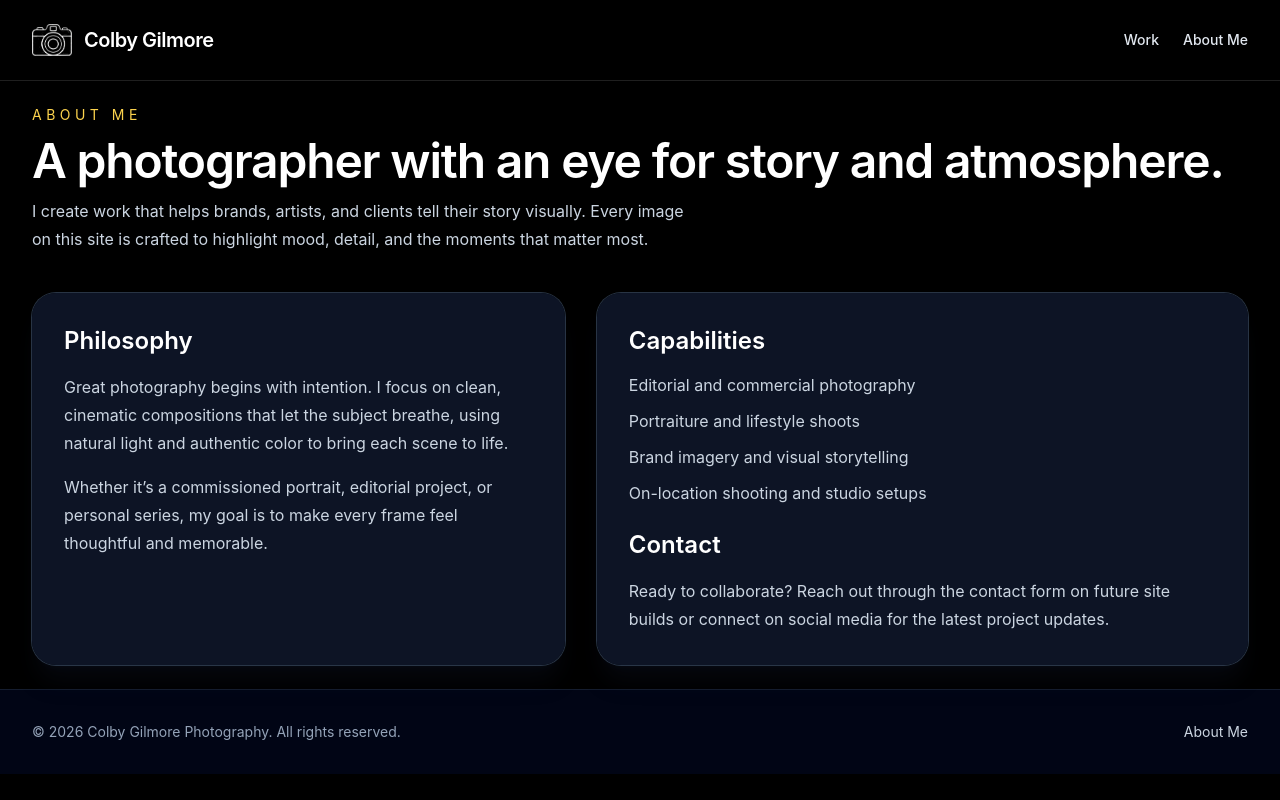
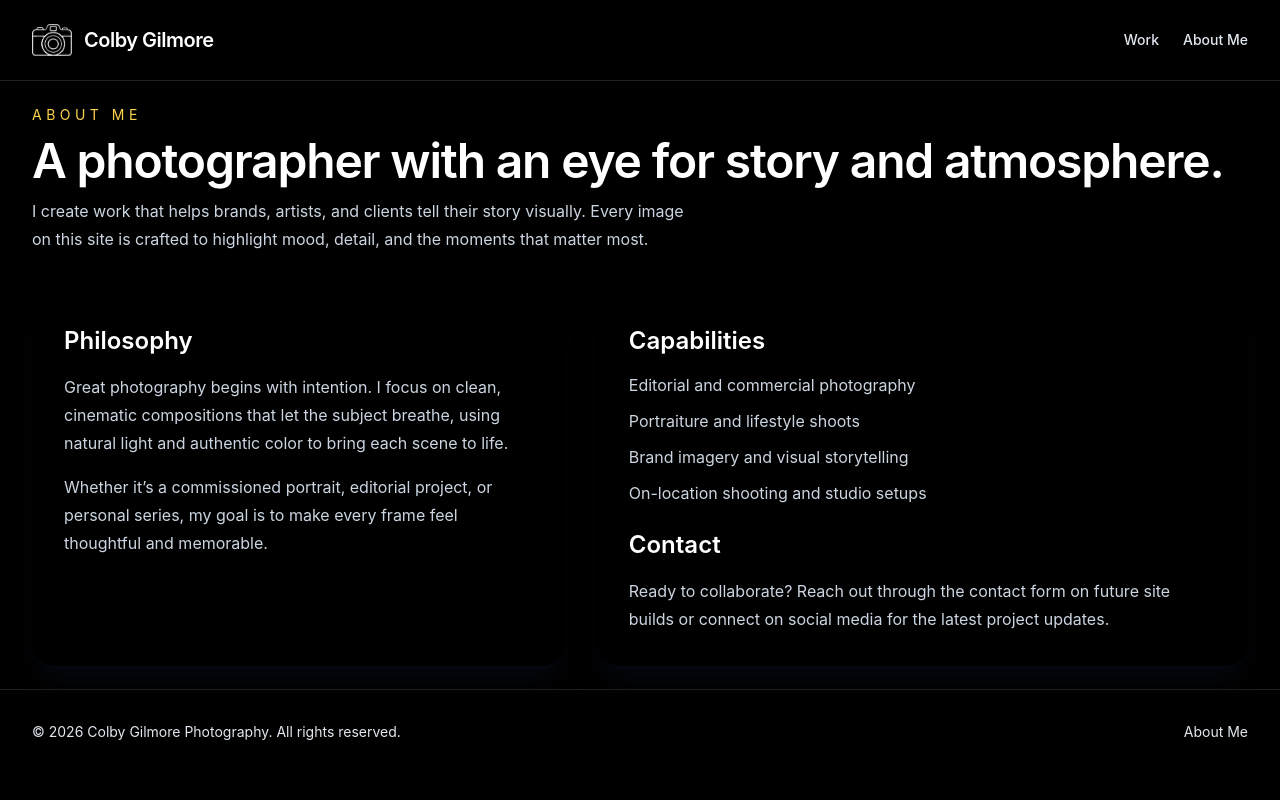
Before and after one commit to colbygilmore/photography-site, a Next.js app: page /about in a window 1280 px wide. Built offline with nearby package versions, Linux system fonts and the light colour scheme.

Commit message:
Multiple photos added to the gallery.

```diff
--- a/app/about/page.tsx
+++ b/app/about/page.tsx
@@ -10,7 +10,7 @@ export default function AboutPage() {
       </div>
 
       <div className="grid gap-8 lg:grid-cols-[0.9fr_1.1fr]">
-        <div className="rounded-3xl bg-slate-900/90 p-8 shadow-xl shadow-slate-900/30 ring-1 ring-slate-700/80">
+        <div className="rounded-3xl bg-[#000000] p-8 shadow-xl shadow-slate-900/30 ring-1 ring-[#000000]">
           <h2 className="text-2xl font-semibold text-white">Philosophy</h2>
           <p className="mt-4 text-slate-300 leading-7">
             Great photography begins with intention. I focus on clean, cinematic compositions that let the subject breathe, using natural light and authentic color to bring each scene to life.
@@ -20,7 +20,7 @@ export default function AboutPage() {
           </p>
         </div>
 
-        <div className="space-y-6 rounded-3xl bg-slate-900/90 p-8 shadow-xl shadow-slate-900/30 ring-1 ring-slate-700/80">
+        <div className="space-y-6 rounded-3xl bg-[#000000] p-8 shadow-xl shadow-slate-900/30 ring-1 ring-[#000000]">
           <div>
             <h2 className="text-2xl font-semibold text-white">Capabilities</h2>
             <ul className="mt-4 space-y-3 text-slate-300">
--- a/app/page.tsx
+++ b/app/page.tsx
@@ -1,13 +1,7 @@
 import HeroCarousel from '../components/image_carosel/hero-carousel';
 import Image from 'next/image';
-import Link from 'next/link';
+// import Link from 'next/link';
 
-const highlights = [
-  'Professional portfolio layout',
-  'Mobile-first responsive design',
-  'Clean gallery pages for featured work',
-  'Simple navigation with Work + About Me',
-];
 
 export default function HomePage() {
   return (
@@ -17,33 +11,43 @@ export default function HomePage() {
       </div>
 
       <div className="grid gap-8 lg:grid-cols-[1.5fr_1fr] lg:items-center">
-        <div className="space-y-6 rounded-3xl bg-slate-900/90 p-8 shadow-2xl shadow-slate-900/40 ring-1 ring-slate-700/80">
+        <div className="space-y-6 rounded-3xl bg-[#000000] p-8 shadow-2xl shadow-slate-900/40 ring-1 ring-[#000000]">
           <div className="max-w-xl space-y-4">
-            <p className="text-sm uppercase tracking-[0.32em] text-amber-300">Photographer Bio</p>
+            <p className="text-sm uppercase tracking-[0.32em] text-[#666666]">Photographer Bio</p>
             <h1 className="text-4xl font-semibold tracking-tight text-white sm:text-5xl">
               Colby Gilmore
             </h1>
-            <div className="relative w-[35%] overflow-hidden rounded-2xl">
-              <Image src="/photos/homepageBioPhoto.jpg" alt="Colby Gilmore" width={280} height={175} className="w-full object-cover" />
+            <div className="flex items-start gap-6">
+              <div className="relative w-[35%] shrink-0 overflow-hidden rounded-2xl">
+                <Image src="/photos/homepageBioPhoto.jpg" alt="Colby Gilmore" width={280} height={175} className="w-full object-cover" />
+              </div>
+              <p className="text-lg leading-8 text-slate-300">
+                The mountain west has been my backyard for over 20 years — from the red rock canyons of the south to the wildlife corridors of the north. I shoot landscapes, wildlife, and action sports with an eye shaped by decades of film and digital work. I&apos;m always chasing the light that makes a scene impossible to ignore.
+              </p>
             </div>
-            <p className="text-lg leading-8 text-slate-300">
-              Showcase your digital work with a modern, accessible portfolio built for galleries, editorial clients, and collaborators.
-            </p>
           </div>
 
 
-          <div className="flex flex-col gap-4 sm:flex-row">
+          {/* <div className="flex flex-col gap-4 sm:flex-row">
             <Link href="/work" className="inline-flex items-center justify-center rounded-full bg-amber-400 px-6 py-3 text-sm font-semibold text-slate-950 transition hover:bg-amber-300">
               View Work
             </Link>
             <Link href="/about" className="inline-flex items-center justify-center rounded-full border border-slate-600 px-6 py-3 text-sm font-semibold text-white transition hover:bg-slate-800/80">
               About Me
             </Link>
-          </div>
+          </div> */}
         </div>
 
-        <div className="rounded-3xl bg-slate-900/90 p-8 shadow-xl shadow-slate-900/30 ring-1 ring-slate-700/80">
-          <h2 className="text-2xl font-semibold text-white">Why this site?</h2>
+        <div className="rounded-3xl bg-[#000000] p-8 shadow-xl shadow-slate-900/30 ring-1 ring-[#000000]">
+          <h2 className="text-2xl font-semibold text-white">Image Galleries</h2>
+          <div className="mt-4 flex gap-2">
+            <div className="w-1/2 overflow-hidden rounded-2xl">
+              <Image src="/photos/glenCanyonDam.jpg" alt="Glen Canyon Dam" width={400} height={250} className="w-full object-cover" />
+            </div>
+            <div className="w-1/2 overflow-hidden rounded-2xl">
+              <Image src="/photos/glenCanyonDam.jpg" alt="Glen Canyon Dam" width={400} height={250} className="w-full object-cover" />
+            </div>
+          </div>
           <p className="mt-4 text-slate-300 leading-7">
             A focused photography portfolio brings all your best work into one place for clients to explore. It creates a professional first impression, builds trust, and increases your chances of booking future projects.
           </p>
--- a/components/footer.tsx
+++ b/components/footer.tsx
@@ -2,10 +2,10 @@ import Link from 'next/link';
 
 export default function Footer() {
   return (
-    <footer className="border-t border-slate-800/70 bg-slate-950/95 px-4 py-8 sm:px-6 lg:px-8">
+    <footer className="border-t border-[#1f1f1f] bg-[#000000] px-4 py-8 sm:px-6 lg:px-8">
       <div className="mx-auto flex max-w-7xl flex-col gap-4 text-sm text-slate-400 sm:flex-row sm:items-center sm:justify-between">
-        <p>© {new Date().getFullYear()} Colby Gilmore Photography. All rights reserved.</p>
-        <Link href="/about" className="text-slate-300 transition hover:text-amber-300">
+        <p className="text-slate-200">© {new Date().getFullYear()} Colby Gilmore Photography. All rights reserved.</p>
+        <Link href="/about" className="text-slate-200 transition hover:text-amber-300">
           About Me
         </Link>
       </div>
--- a/components/gallery-card.tsx
+++ b/components/gallery-card.tsx
@@ -8,7 +8,7 @@ type GalleryItem = {
 
 export default function GalleryCard({ item }: { item: GalleryItem }) {
   return (
-    <article className="overflow-hidden rounded-4xl bg-slate-900 shadow-xl shadow-slate-950/30 ring-1 ring-slate-700/80">
+    <article className="overflow-hidden rounded-4xl bg-slate-900 shadow-xl shadow-slate-950/30 ring-1 ring-[#000000]">
       <div className="relative h-80 w-full sm:h-96">
         <Image
           src={item.image}
--- a/components/image_carosel/hero-carousel.tsx
+++ b/components/image_carosel/hero-carousel.tsx
@@ -3,11 +3,6 @@ import { useEffect, useState } from 'react';
 import Image from 'next/image';
 
 const slides = [
-  {
-    title: 'Ship Rock Road',
-    subtitle: 'New work added for the hero carousel.',
-    image: '/photos/shipRockRoad.png'
-  },
   {
     title: 'Navajo Rock',
     subtitle: 'New Mexico landscape in black and white.',
@@ -17,6 +12,11 @@ const slides = [
     title: 'Colorado City',
     subtitle: 'Utah landscape and city life.',
     image: '/photos/UTcoloradoCity.01 copy.jpg'
+  },
+  {
+    title: 'Ship Rock Road',
+    subtitle: 'New work added for the hero carousel.',
+    image: '/photos/shipRockRoad.png'
   },
 ];
 
```
Also changed, not shown: public/photos/glenCanyonDam.jpg (added).
